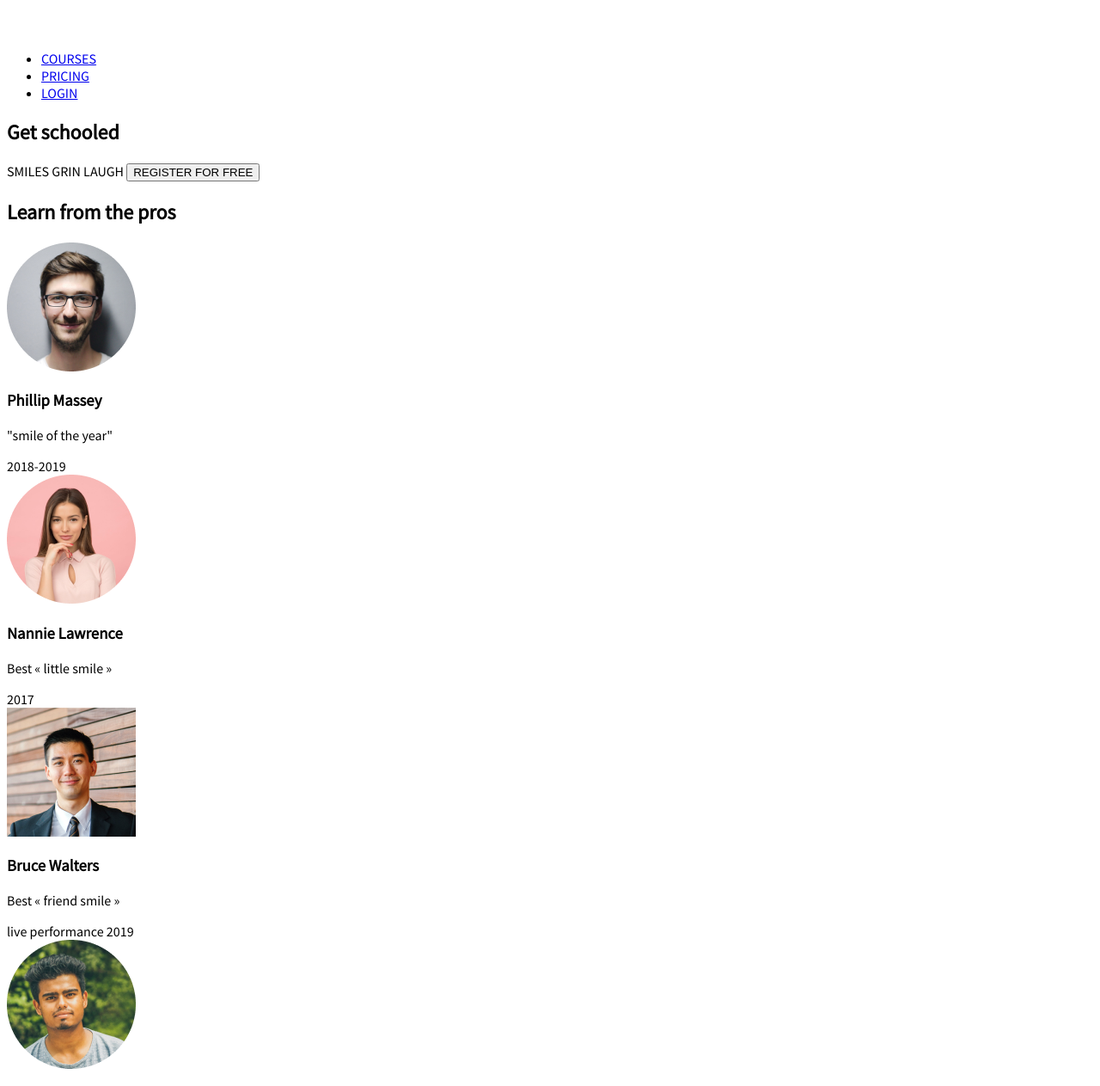
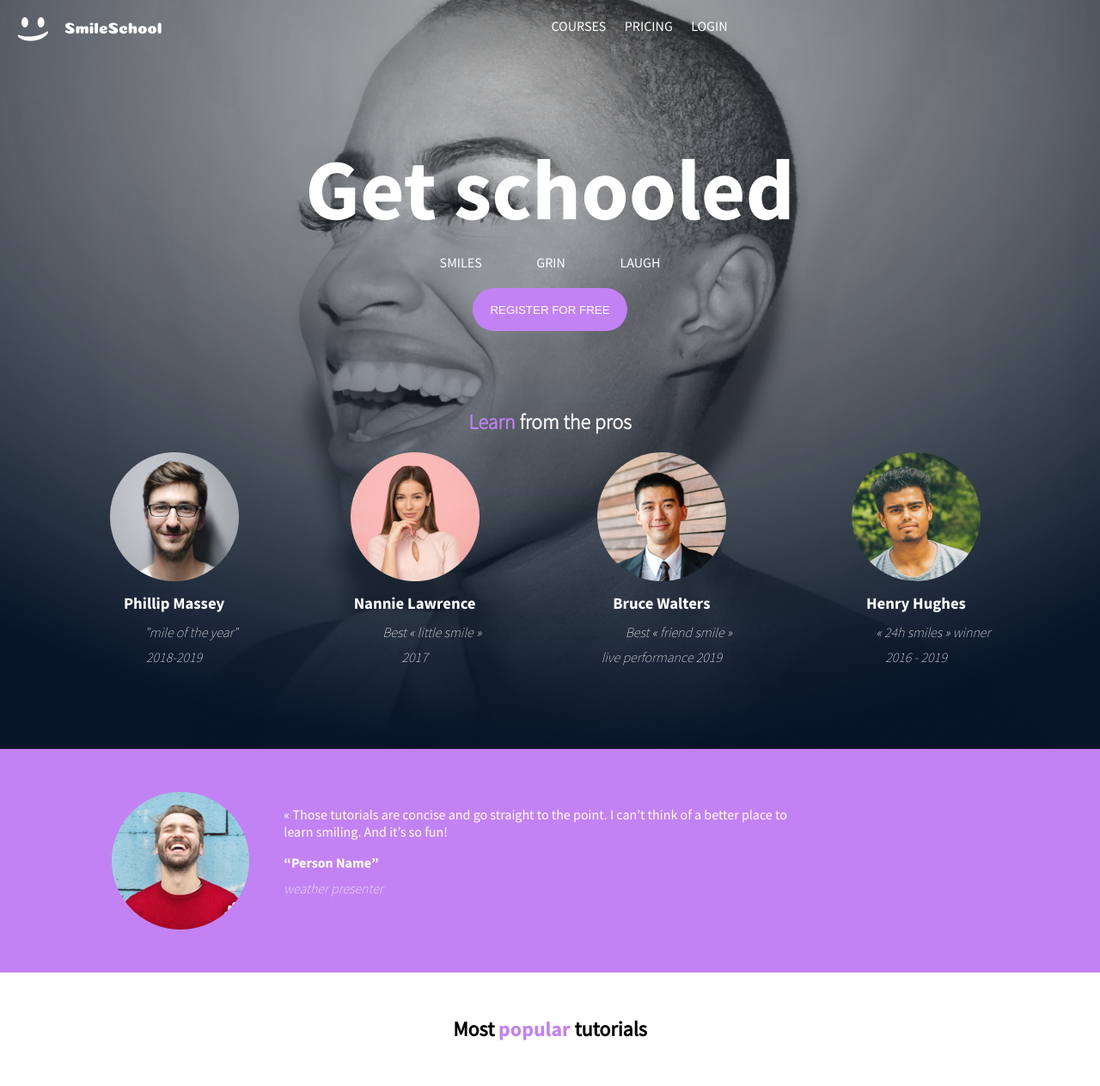
Before and after one commit to ellaacquaboah/alx_html_css, a plain HTML site: page css_advanced/index.html in a window 1280 px wide. Shown: the top 1263 px of the page at 86% size. Drawn offline with Linux system fonts and the light colour scheme; files whose address does not match are found by name.

Commit message:
modified index.html and styles.css

```diff
--- a/css_advanced/index.html
+++ b/css_advanced/index.html
@@ -8,10 +8,13 @@
   </head>
   <body>
     <!-- HEADER -->
+     <div class="header-image">
     <header>
       <nav>
+        <div>
           <a href="./images/logo.png"><img src="./images/logo.png" alt="logo"></a>
 
+        </div>
         <ul>
         <li><a href="#">COURSES</a></li>
         <li><a href="#">PRICING</a></li>
@@ -22,25 +25,34 @@
 
     <!-- BANNER -->
      <main>
-      <section>
+      <section class="header-section">
        <div>
+        <div class="h1">
           <h1>Get schooled</h1>
+          <div class="SGL">
+            <div class="spans">
              <span>SMILES</span>
              <span>GRIN</span>
              <span>LAUGH</span>
+            </div>
+             <div class="button">
                <button>REGISTER FOR FREE</button>
+             </div>
+             </div>
+        </div>
+
        </div>
 
        <!-- SECOND DIV for round images -->
-        <div>
-          <h2>Learn from the pros</h2>
+        <div class="rounded-images">
+          <h2><span style="color: #c282f3;">Learn</span> from the pros</h2>
           <!-- images with names -->
            <div class="images">
             <!-- image 1 -->
             <div class="image1">
               <img src="./images/1.png" alt="image1">
               <h3>Phillip Massey</h3>
-              <p>"smile of the year"</p>
+              <p>"mile of the year"</p>
               <span>2018-2019</span>
             </div>
             <!-- image 2 -->
@@ -67,10 +79,10 @@
            </div>
         </div>
       </section>
-
+    </div>
           <!-- QUOTE -->
            <section>
-            <div>
+            <div class="quote">
               <img src="./images/5.png" alt="Man in red laughing">
               <div>
                 <blockquote>
@@ -84,7 +96,7 @@
            </section>
            <!-- VIDEOS -->
             <section>
-                <h2>Most popular tutorials</h2>
+                <h2 class="popular">Most <span class="pop">popular </span>tutorials</h2>
                 <div class="videos">
                   <!-- first video -->
                   <div class="first-video">
@@ -180,7 +192,7 @@
                   <p>Lorem ipsum dolor sit amet,<br> consectetur adipiscing elit.</p>
                  </div>
                  <!-- smile 4 -->
-                 <div>
+                 <div class="Tonia">
                   <img src="./images/smile.png" alt="smile icon">
                   <h5>Lorem ipsum</h5>
                   <p>Lorem ipsum dolor sit amet,<br> consectetur adipiscing elit.</p>
@@ -194,7 +206,7 @@
                 <div class="container">
                   <div class="sub-container">
                     <!-- block 1 -->
-                    <div>
+                    <div class="hello">
                        <h6>How does this work?</h6>
                        <p>Lorem ipsum dolor sit amet, consectetur adipiscing elit, sed do eiusmod tempor incididunt ut labore et dolore magna aliqua. Ut enim ad minim veniam, quis nostrud exercitation ullamco laboris nisi ut aliquip ex ea commodo consequat. Duis aute irure dolor in reprehenderit in voluptate velit esse cillum dolore eu fugiat nulla pariatur. Excepteur sint occaecat cupidatat non proident, sunt in culpa qui officia deserunt mollit anim id est laborum.</p>
 
@@ -240,5 +252,7 @@
 
       </footer>
 
+
+
   </body>
   </html>
--- a/css_advanced/styles.css
+++ b/css_advanced/styles.css
@@ -2,7 +2,149 @@
     font-family: Source Sans;
     src: url(..//css_advanced/fonts/SourceSansPro-Regular.otf);
 }
-
+@font-face {
+    font-family: bold;
+    src: url(./fonts/SourceSansPro-Bold.otf);
+}
+@font-face {
+    font-family: light;
+    src: url(./fonts/SourceSansPro-Light.otf);
+}
+@font-face {
+    font-family: italic;
+    src: url(./fonts/SourceSansPro-ExtraLight.otf);
+}
 body {
+    margin: 0px;
     font-family: Source Sans;
 }
+
+/* header styling */
+header > nav {
+    display: flex;
+    justify-content: space-between;
+    padding: 20px;
+    align-items: c;
+}
+
+nav ul {
+    display: flex;
+    list-style-type: none;
+    justify-content: space-evenly;
+    width: 20%;
+    margin: 0 auto;
+}
+
+nav ul > li a {
+    color: white;
+    text-decoration: none;
+}
+
+.header-image {
+    background-image: url(./images/Object.png);
+    background-repeat: no-repeat;
+    background-size: cover; /* Ensure it covers the entire container */
+    background-position: center center;
+    margin: 0px;
+}
+
+/* Ensure font size changes don't affect the background image */
+.header-section > div h1 {
+    color: white;
+    text-align: center;
+    font-size: 100px;
+    font-weight: 800;
+    font-family: bold;
+    max-height: 11;
+}
+.SGL {
+    display: flex;
+    flex-direction: column;
+    justify-content: s;
+    align-items: center;
+    position: relative;
+    bottom: 70px;
+    gap: 20px;
+}
+.spans {
+    display: flex;
+    justify-content: space-evenly;
+    width: 30%;
+    color: white;
+}
+.button button {
+height: 50px;
+width: 180px;
+outline: none;
+border: none;
+border-radius: 50px;
+color: white;
+background-color: #c282f3;
+}
+/* round images styling */
+.images {
+    display: flex;
+    justify-content: space-evenly;
+    color: white;
+    padding-bottom: 100px;
+    flex-wrap: wrap;
+}
+.rounded-images > h2  {
+    font-family: light;
+    color: white;
+    text-align: center;
+}
+.image3 img {
+    border-radius: 100px;
+}
+.images > div h3 {
+    font-family: bold;
+    font-style: normal;
+}
+.images > div {
+    font-family: italic;
+    line-height: 0.8;
+    text-align: center;
+    font-style: italic;
+
+}
+.quote {
+    display: flex;
+    color: white;
+    align-content: center;
+    background-color: #c282f3;
+}
+
+.quote {
+    padding: 50px;
+    flex-wrap: wrap;
+    justify-content: center;
+}
+blockquote {
+    width: 70%;
+}
+ .quote > div q, p{
+    padding-left: 40px;
+}
+.quote > div q {
+    font-family: bold;
+}
+.quote > div p {
+    font-style: italic;
+    font-family: italic;
+    line-height: 0.5;
+}
+.popular  {
+    text-align: center;
+    padding-top: 30px;
+
+}
+.pop {
+    color: #c282f3;
+    font-family: bold;
+}
+.videos {
+    display: flex;
+    justify-content: center;
+    padding-top: 50px;
+}
```
Lines whose indentation alone changed are shown as unchanged.
